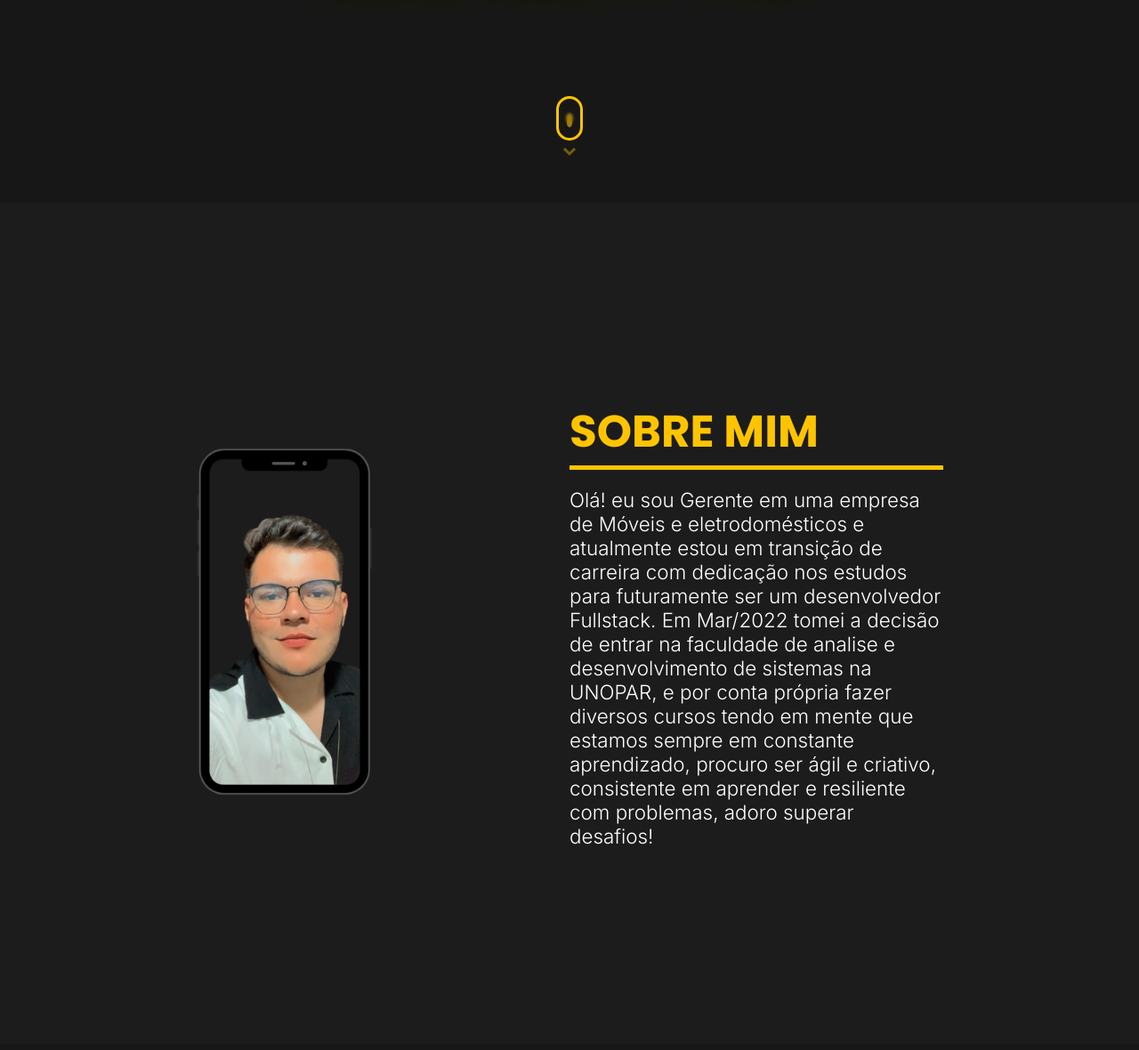
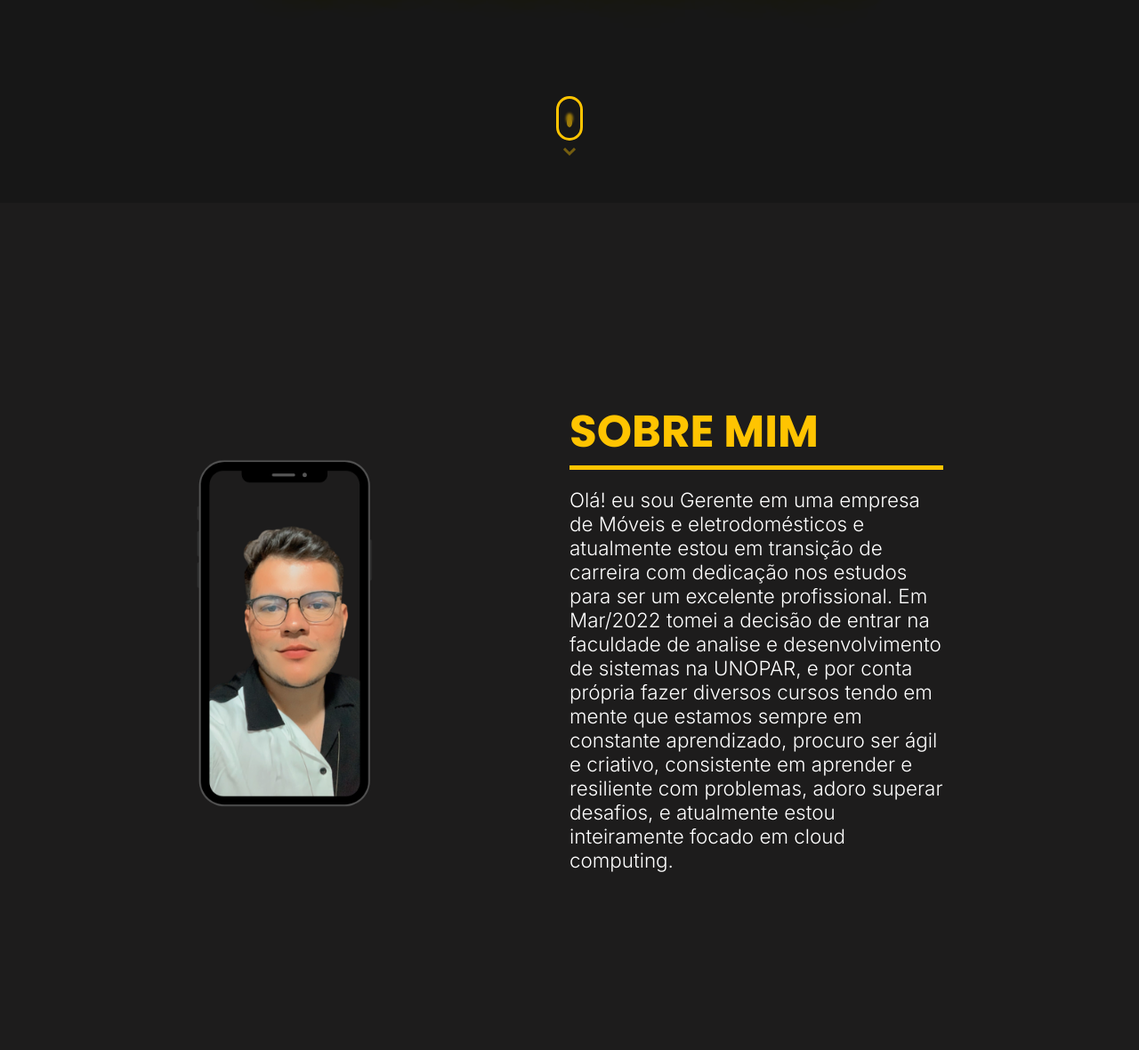
Before and after one commit to PatrickVieiraaa/portfolio, a plain HTML site: page index.html in a window 1280 px wide. Shown: the part 572-1752 px from the top of the page at 89% size. Drawn offline with Linux system fonts and the light colour scheme.

Commit message:
novo update em informações!

```diff
--- a/index.html
+++ b/index.html
@@ -28,7 +28,7 @@
     </header>
 
     <main>
-        <h1>Olá, eu sou<br/><span> Patrick vieira </span><br/> Desenvolvedor full-stack</h1>
+        <h1>Olá, eu sou<br/><span> Patrick vieira </span><br/> Devops | Cloud computing aws</h1>
        <div class="scrolldown" style="--color: #ffc401">
         <div class="chevrons">
             <div class="chevrondown"></div>
@@ -45,9 +45,9 @@
         <div class="sobre-content">
         <h2>Sobre mim</h2>
         <p>Olá! eu sou Gerente em uma empresa de Móveis e eletrodomésticos e atualmente estou em transição de carreira com
-            dedicação nos estudos para futuramente ser um desenvolvedor Fullstack. Em Mar/2022 tomei a decisão de entrar na faculdade de analise
+            dedicação nos estudos para ser um excelente profissional. Em Mar/2022 tomei a decisão de entrar na faculdade de analise
         e desenvolvimento de sistemas na UNOPAR, e por conta própria fazer diversos cursos tendo em mente que estamos sempre em constante aprendizado,
-    procuro ser ágil e criativo, consistente em aprender e resiliente com problemas, adoro superar desafios!</p>
+    procuro ser ágil e criativo, consistente em aprender e resiliente com problemas, adoro superar desafios, e atualmente estou inteiramente focado em cloud computing.</p>
     </div>
     </div>
     </div>
```
